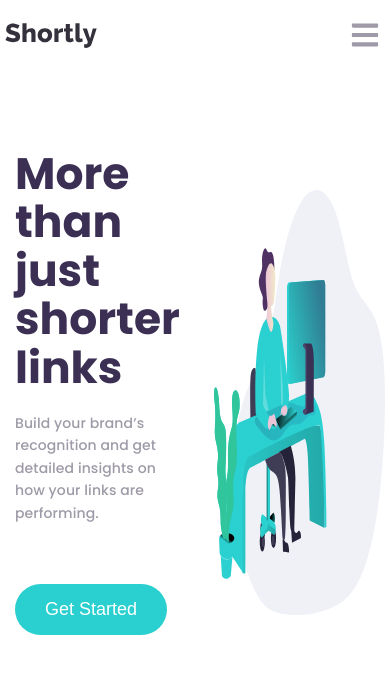
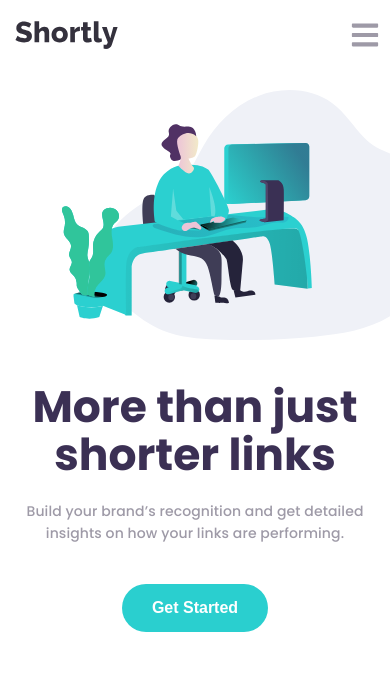
Before and after one commit to Abhishek-201099/url-shortener, a React (Vite) app: page / in a window 390 px wide. Shown: the top 674 px of the page. Built offline with nearby package versions, Linux system fonts and the light colour scheme.

Commit message:
added styles for smaller screens for hero section

```diff
--- a/src/styles.css
+++ b/src/styles.css
@@ -42,6 +42,7 @@ body {
   margin-right: auto;
   padding-left: 0.5rem;
   padding-right: 0.5rem;
+  overflow: hidden;
 }
 
 /*********************************/
@@ -171,11 +172,11 @@ body {
   width: 60%;
   text-align: center;
   border-top: 1px solid #fff;
-  padding-top: 2rem;
+  padding-top: 3rem;
 
   display: flex;
   flex-direction: column;
-  gap: 2rem;
+  gap: 3rem;
 }
 
 .dropdown-menu .dropdown-auth .auth-login:link,
@@ -382,7 +383,6 @@ body {
     display: none;
   }
 
-  /* / 18 / 20 / 24 / 30 / 36 / 44 / 52 / 62 / 74  */
   .section-hero .hero .hero-text-box {
     padding: 8rem 1rem 2rem 1rem;
   }
@@ -416,7 +416,7 @@ body {
   }
 
   .section-header .logo {
-    height: 2.5rem;
+    height: 2.8rem;
   }
 
   .nav .nav-list {
@@ -461,6 +461,10 @@ body {
     justify-content: space-between;
   }
 
+  .section-header .logo {
+    margin-left: 1rem;
+  }
+
   .nav {
     display: none;
   }
@@ -476,6 +480,40 @@ body {
   .dropdown-menu {
     display: flex;
   }
+
+  .section-hero .hero {
+    flex-direction: column;
+  }
+
+  .section-hero .hero .hero-text-box {
+    order: 2;
+    width: 100%;
+    text-align: center;
+    padding-top: 4rem;
+    align-items: center;
+  }
+
+  .hero-text-box .hero-heading {
+    font-size: 6rem;
+  }
+
+  .hero-text-box .hero-description {
+    width: 100%;
+    font-size: 1.6rem;
+    margin-bottom: 4rem;
+  }
+
+  .section-hero .hero .hero-img-box {
+    order: 1;
+    width: 100%;
+    padding-top: 4rem;
+    padding-bottom: 0rem;
+  }
+
+  .hero-text-box .hero-cta-btn {
+    font-size: 1.6rem;
+    font-weight: 700;
+  }
 }
 
 /* xs */
@@ -483,4 +521,21 @@ body {
   .container {
     width: 100%;
   }
+  /* / 18 / 20 / 24 / 30 / 36 / 44 / 52 / 62 / 74  */
+
+  .hero-text-box .hero-heading {
+    font-size: 4.4rem;
+  }
+
+  .hero-text-box .hero-description {
+    font-size: 1.4rem;
+  }
+
+  .section-hero .hero .hero-img-box {
+    padding-top: 2rem;
+  }
+
+  .section-hero .hero .hero-img-box img {
+    transform: translateX(15%);
+  }
 }
```
